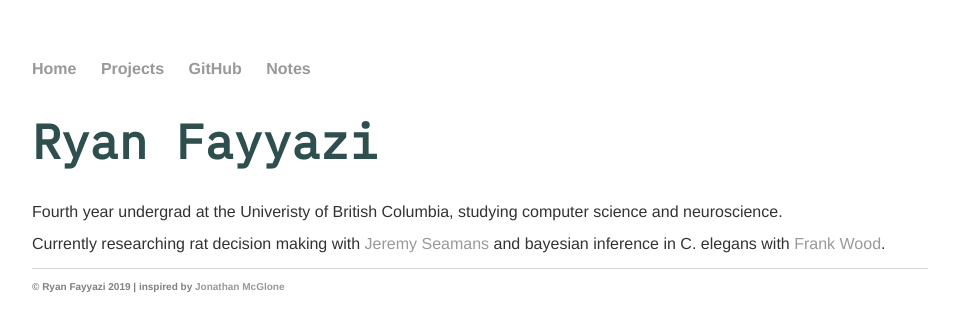
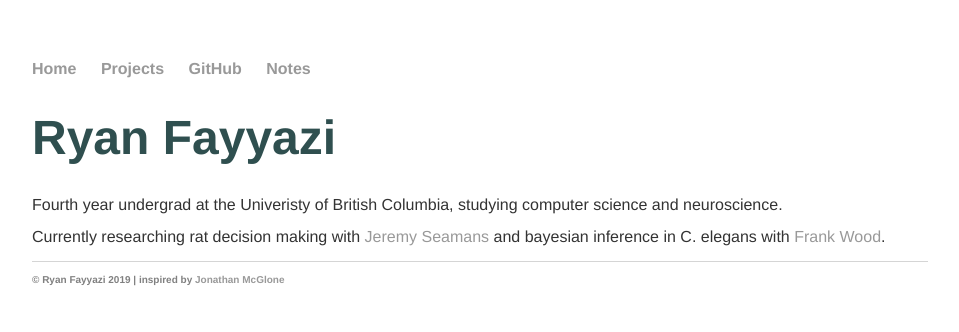
Before and after one commit to rfayyazi/rfayyazi.github.io, a Jekyll site: the page built from index.html, in a window 1280 px wide. Shown: the top 332 px of the page, without its empty margins (160-1119 px from the left). Built offline with Jekyll 4.4.1, drawn with Linux system fonts in a browser that asks for light colours; some web fonts are replaced.

Commit message:
Update index.html

```diff
--- a/index.html
+++ b/index.html
@@ -2,7 +2,7 @@
 layout: default
 title: Ryan Fayyazi
 ---
-<link href='https://fonts.googleapis.com/css?family=IBM Plex Mono' rel='stylesheet' type='text/css'>
+<link href='https://fonts.googleapis.com/css?family=Overpass Mono' rel='stylesheet' type='text/css'>
 <div class="blurb">
 <h1>Ryan Fayyazi</h1>
 <p>Fourth year undergrad at the Univeristy of British Columbia, studying computer science and neuroscience.<p>
```
